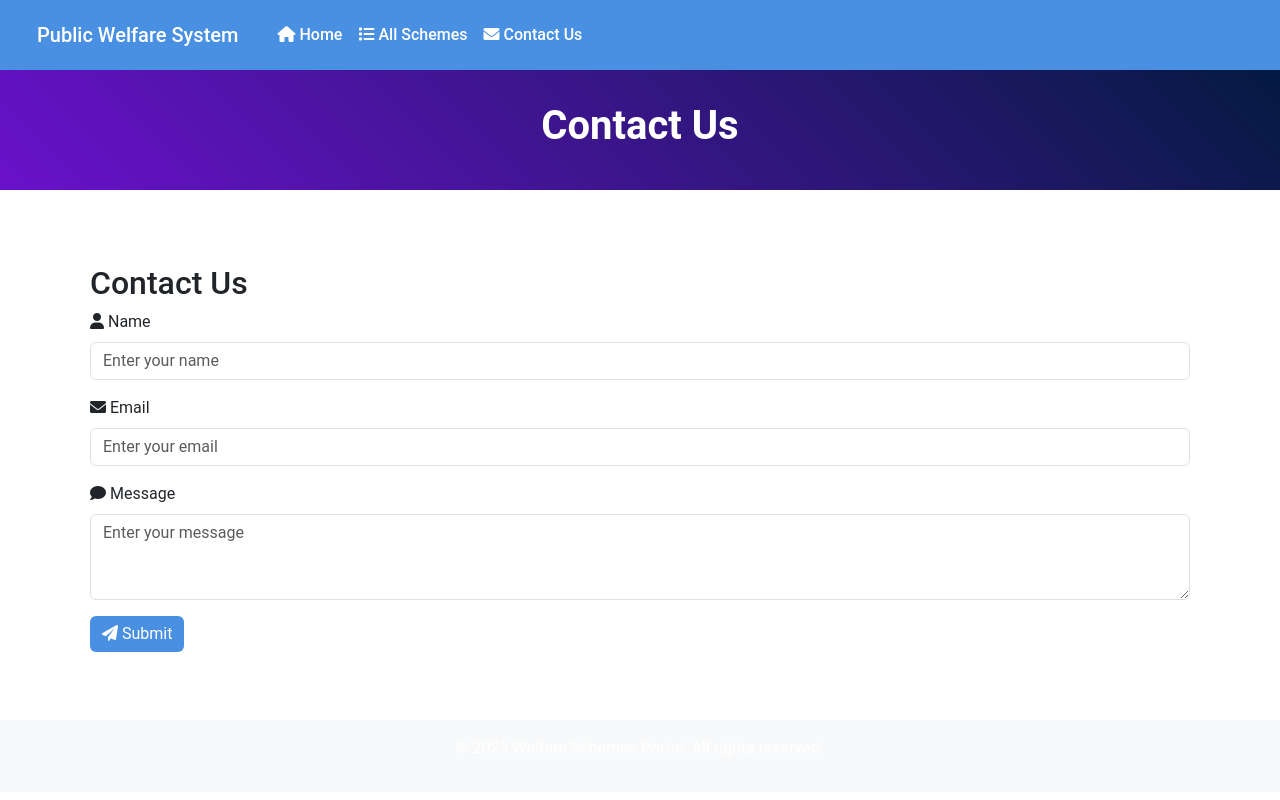
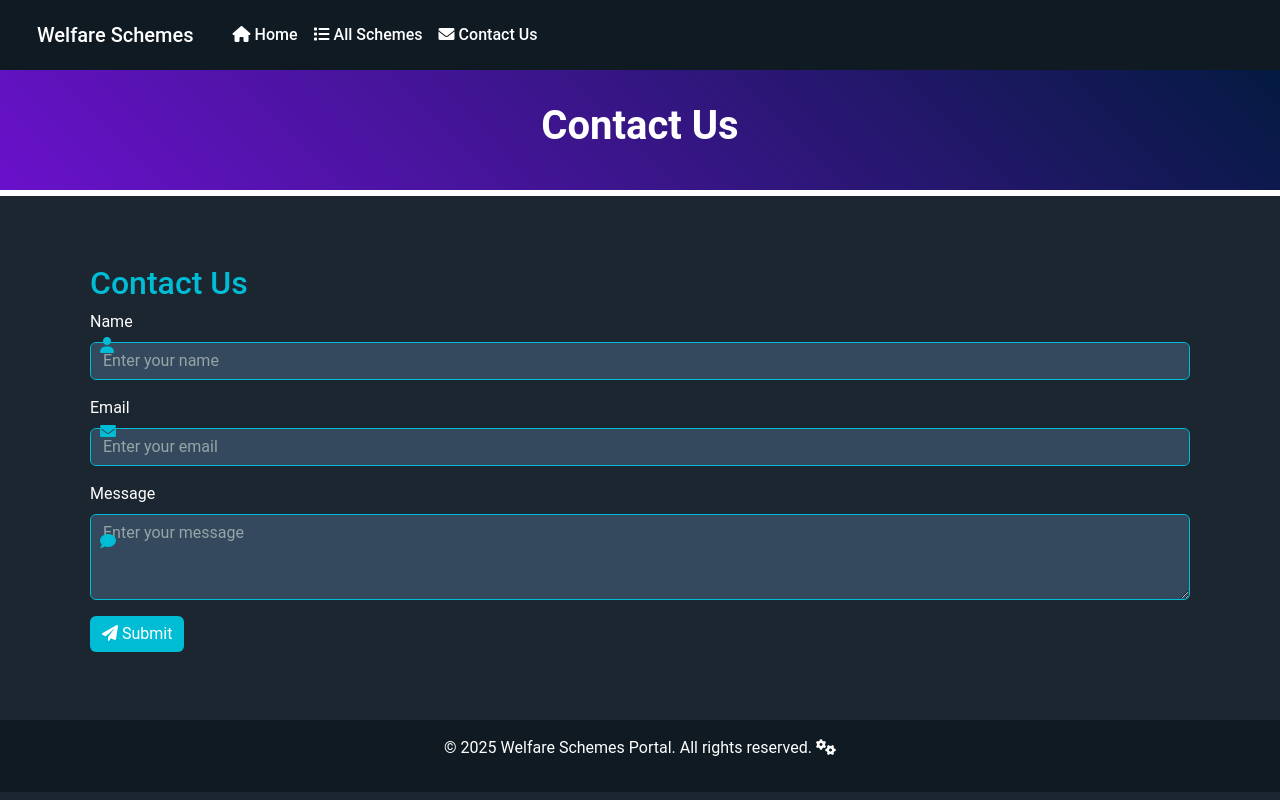
Before and after one commit to jaydholi/HACKATHON-AHEMDABAD, a plain HTML site: page pages/contact.html in a window 1280 px wide. Drawn offline with nearby package versions, Linux system fonts and the light colour scheme; files that its build step writes are made by us from their sources.

Commit message:
contact form updates

```diff
--- a/pages/contact.html
+++ b/pages/contact.html
@@ -4,7 +4,7 @@
 <head>
     <meta charset="UTF-8">
     <meta name="viewport" content="width=device-width, initial-scale=1.0">
-    <title>Contact Us - Public Welfare System</title>
+    <title>Contact Us - Welfare Schemes Portal</title>
     <link rel="stylesheet" href="https://cdnjs.cloudflare.com/ajax/libs/bootstrap/5.3.0/css/bootstrap.min.css">
     <link rel="stylesheet" href="https://cdnjs.cloudflare.com/ajax/libs/font-awesome/6.0.0-beta3/css/all.min.css">
     <!-- Font Awesome Icons -->
@@ -13,38 +13,106 @@
 <style>
     body {
         font-family: 'Roboto', sans-serif;
+        background-color: #1b2631;
+        /* Dark blue background */
+        color: white;
     }
+
     .navbar {
-            background-color: #4A90E2;
+        background-color: #0f1a22;
+        /* Darker blue for navbar */
     }
+
+    .navbar-brand,
+    .navbar-nav .nav-link {
+        color: white;
+    }
+
+    .navbar-nav .nav-link:hover {
+        color: #00bcd4;
+        /* Light cyan on hover */
+    }
+
     .header {
-            /* background-image: url('https://via.placeholder.com/1500x500'); */
-            background-color: blue;
-            background-size: cover;
+        background-color: #0a1b26;
+        /* Even darker blue for header */
         color: white;
         padding: 2rem 1rem;
         text-align: center;
     }
+
     .card {
         border-radius: 10px;
         box-shadow: 0 4px 6px rgba(0, 0, 0, 0.1);
         margin-bottom: 20px;
+        background-color: #2c3e50;
+        /* Dark card background */
+        color: white;
     }
+
     .btn-primary {
-            background-color: #4A90E2;
+        background-color: #00bcd4;
+        /* Cyan button */
         border: none;
     }
+
+    .btn-primary:hover {
+        background-color: #0097a7;
+        /* Darker cyan on hover */
+    }
+
     footer {
-            background-color: #f8f9fa;
+        background-color: #0f1a22;
+        /* Dark blue footer */
         text-align: center;
         padding: 1rem 0;
+        color: white;
     }
-        .chart-container {
+
+    .container h2 {
+        color: #00bcd4;
+        /* Cyan text for headings */
+    }
+
+    .form-control {
+        background-color: #34495e;
+        /* Darker background for input fields */
+        border: 1px solid #00bcd4;
+        /* Cyan border for input fields */
+        color: white;
+        /* White text color by default */
+    }
+
+    .form-control:focus {
+        border-color: #0097a7;
+        /* Darker cyan border on focus */
+        background-color: #1c2833;
+        /* Even darker background on focus */
+        color: white;
+        /* Ensure text remains white when focused */
+    }
+
+    .form-control::placeholder {
+        color: #95a5a6;
+        /* Light grey placeholder text color */
+    }
+
+    .form-icon {
+        position: absolute;
+        top: 50%;
+        left: 10px;
+        transform: translateY(-50%);
+        color: #00bcd4;
+    }
+
+    .form-group {
         position: relative;
-            height: 300px;
     }
+
+
     .pagination {
         justify-content: center;
+        color: white;
     }
 </style>
 
@@ -52,7 +120,7 @@
     <!-- Navbar -->
     <nav class="navbar navbar-expand-lg navbar-dark">
         <div class="container-fluid">
-            <a class="navbar-brand" href="../index.html">Public Welfare System</a>
+            <a class="navbar-brand" href="../index.html">Welfare Schemes</a>
             <button class="navbar-toggler" type="button" data-bs-toggle="collapse" data-bs-target="#navbarNav">
                 <span class="navbar-toggler-icon"></span>
             </button>
@@ -102,7 +170,7 @@
 
     <!-- Footer -->
     <footer class="text-center mt-5">
-        <p>&copy; 2025 Welfare Schemes Portal. All rights reserved.</p>
+        <p>&copy; 2025 Welfare Schemes Portal. All rights reserved. <i class="fas fa-cogs"></i></p>
     </footer>
 
     <script src="https://cdnjs.cloudflare.com/ajax/libs/bootstrap/5.3.0/js/bootstrap.bundle.min.js"></script>
```
Lines whose indentation alone changed are shown as unchanged.
